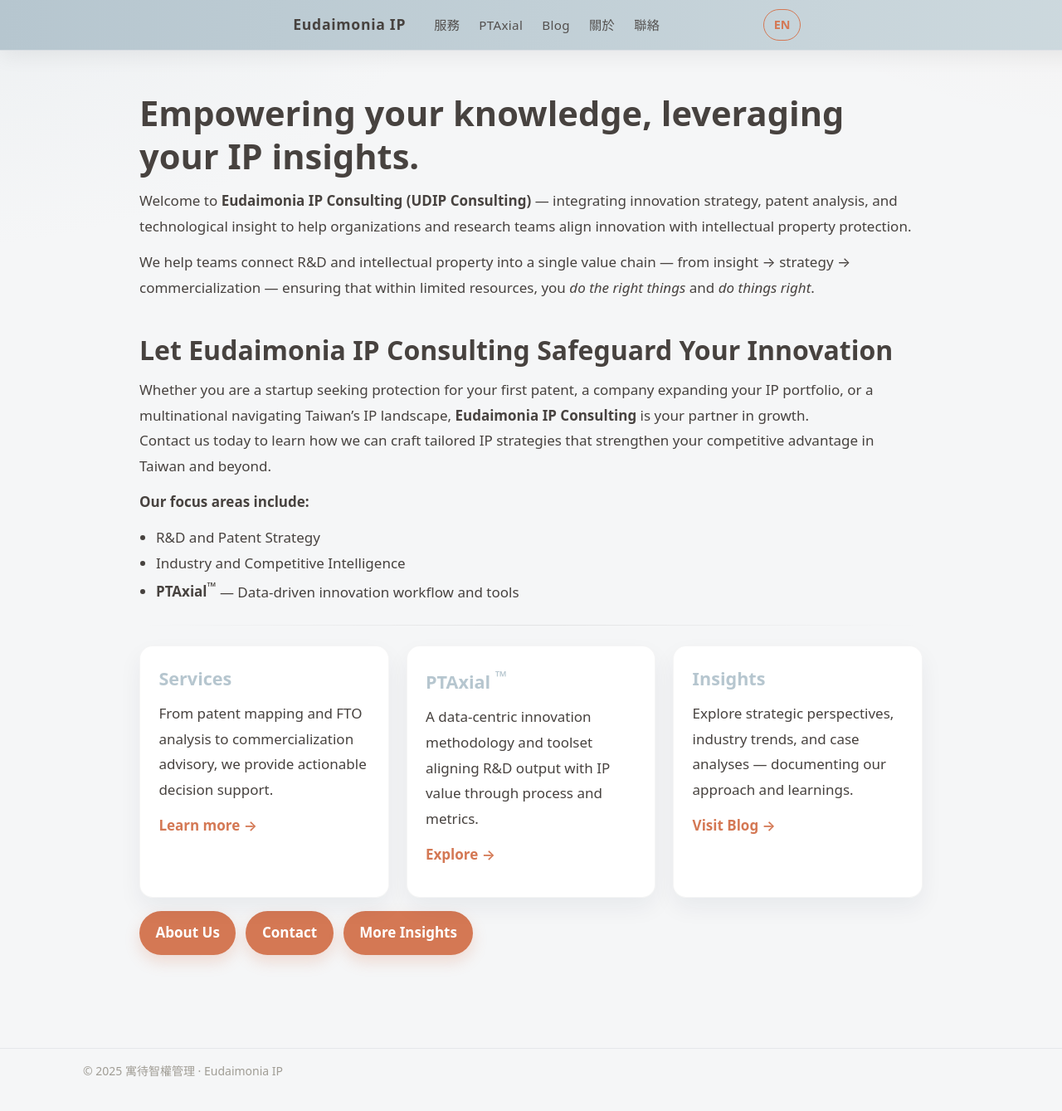
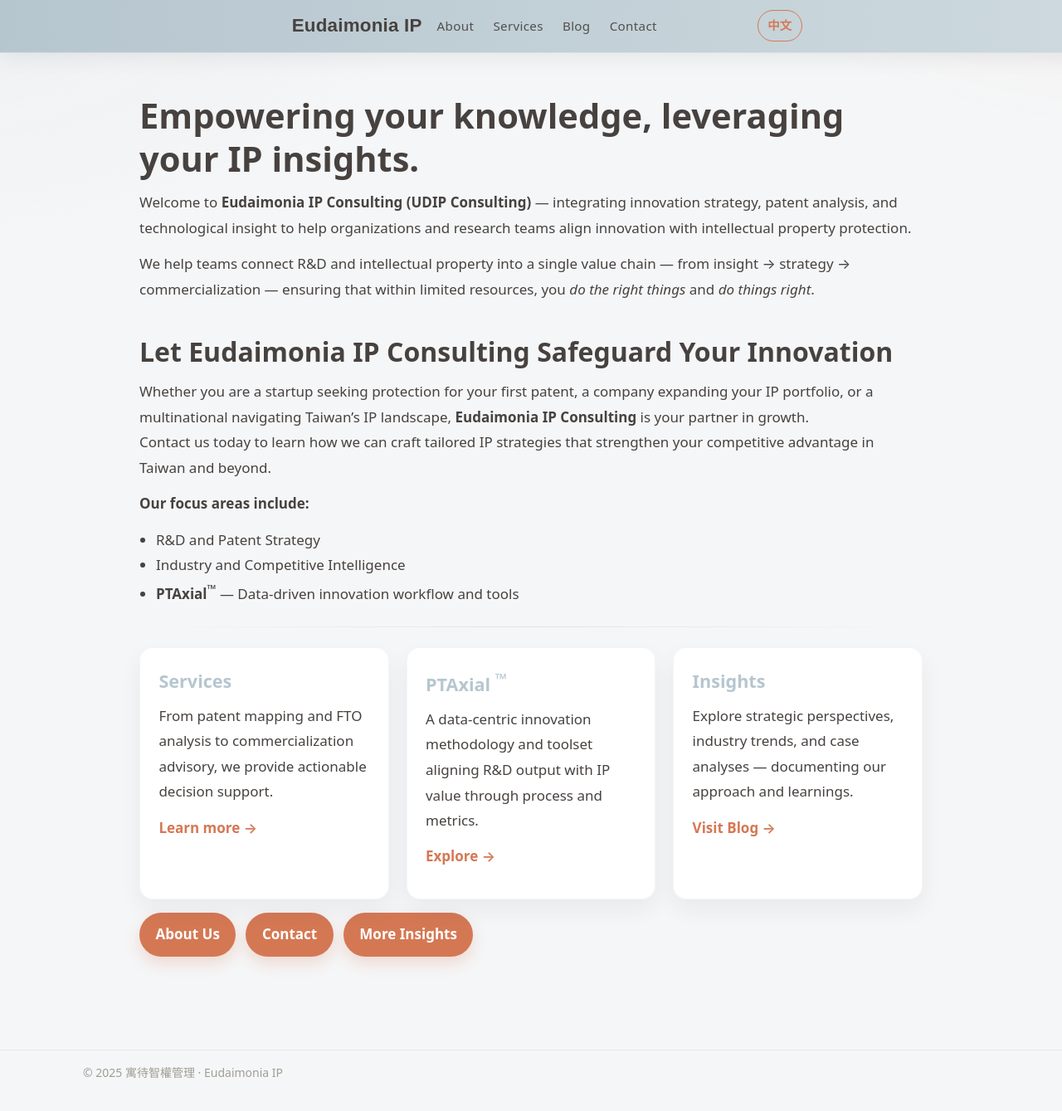
Before and after one commit to nuancenil/udipconsult, a Jekyll site: the page built from en/index.md, in a window 1280 px wide and 1351 px high. Shown: the top 1339 px of the window at 83% size. Built offline with Jekyll 4.4.1, drawn with Linux system fonts in a browser that asks for light colours.

Commit message:
Use single source of truth for nav: include nav.html; fix i18n switch to keep path

```diff
--- a/_layouts/default.html
+++ b/_layouts/default.html
@@ -13,30 +13,7 @@
 </head>
 
 <body>
-  <nav class="site-nav">
-    <div class="nav-container">
-      {% assign lang = page.lang | default: site.lang | default: 'zh' %}
-      <a class="site-title brand" href="{{ '/' | relative_url }}">
-        {% if lang == 'zh' %}
-          寓待智權管理
-        {% else %}
-          Eudaimonia IP
-        {% endif %}
-      </a>
-
-      <ul class="nav-links">
-        <li><a href="{{ '/services/' | relative_url }}">服務</a></li>
-        <li><a href="{{ '/pataxial/' | relative_url }}">PTAxial</a></li>
-        <li><a href="{{ '/blog/' | relative_url }}">Blog</a></li>
-        <li><a href="{{ '/about/' | relative_url }}">關於</a></li>
-        <li><a href="{{ '/contact/' | relative_url }}">聯絡</a></li>
-      </ul>
-
-      <div class="nav-lang">
-        <a href="/en/">EN</a>
-      </div>
-    </div>
-  </nav>
+  {% include nav.html %}
 
   <main class="content">
     <div class="container">
```
